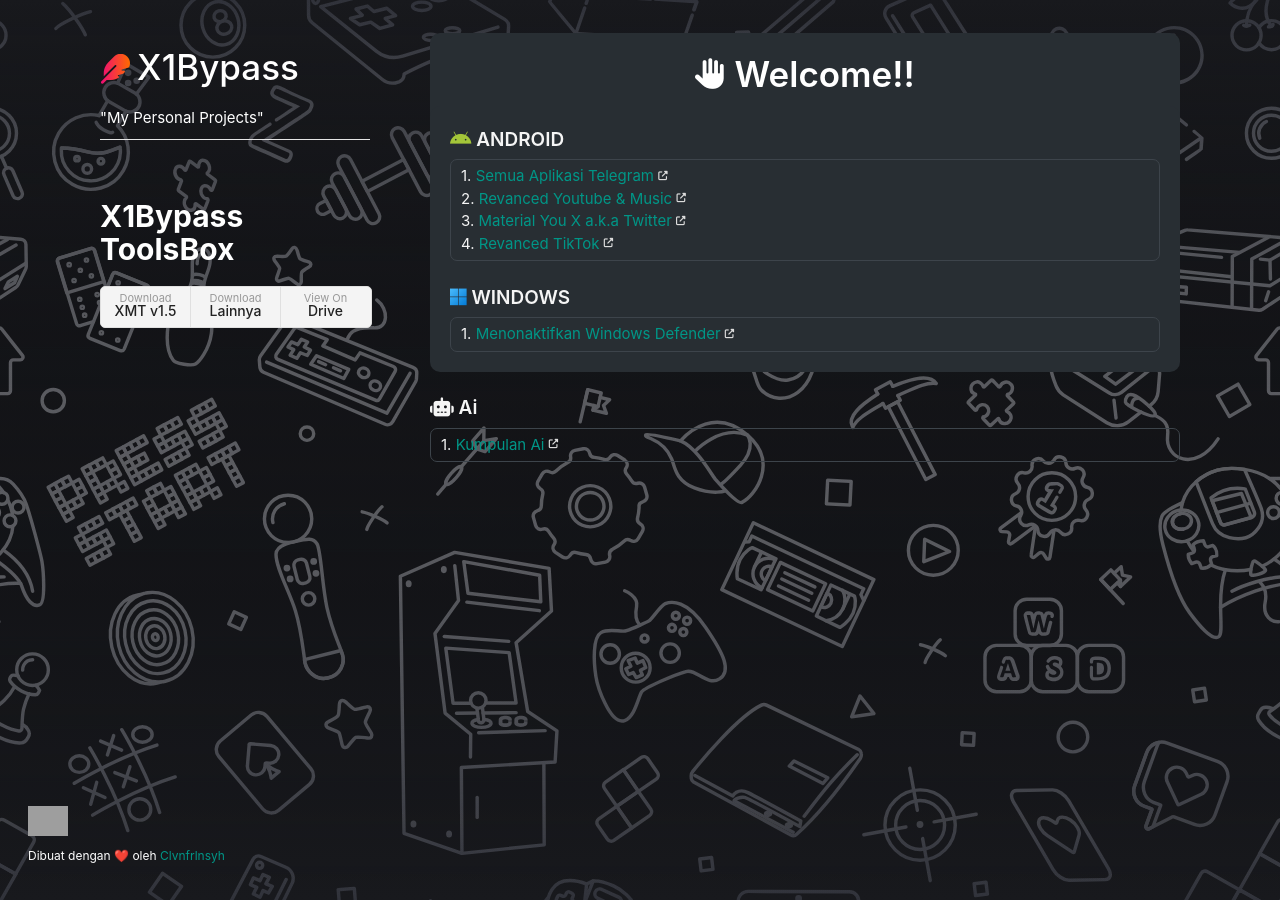
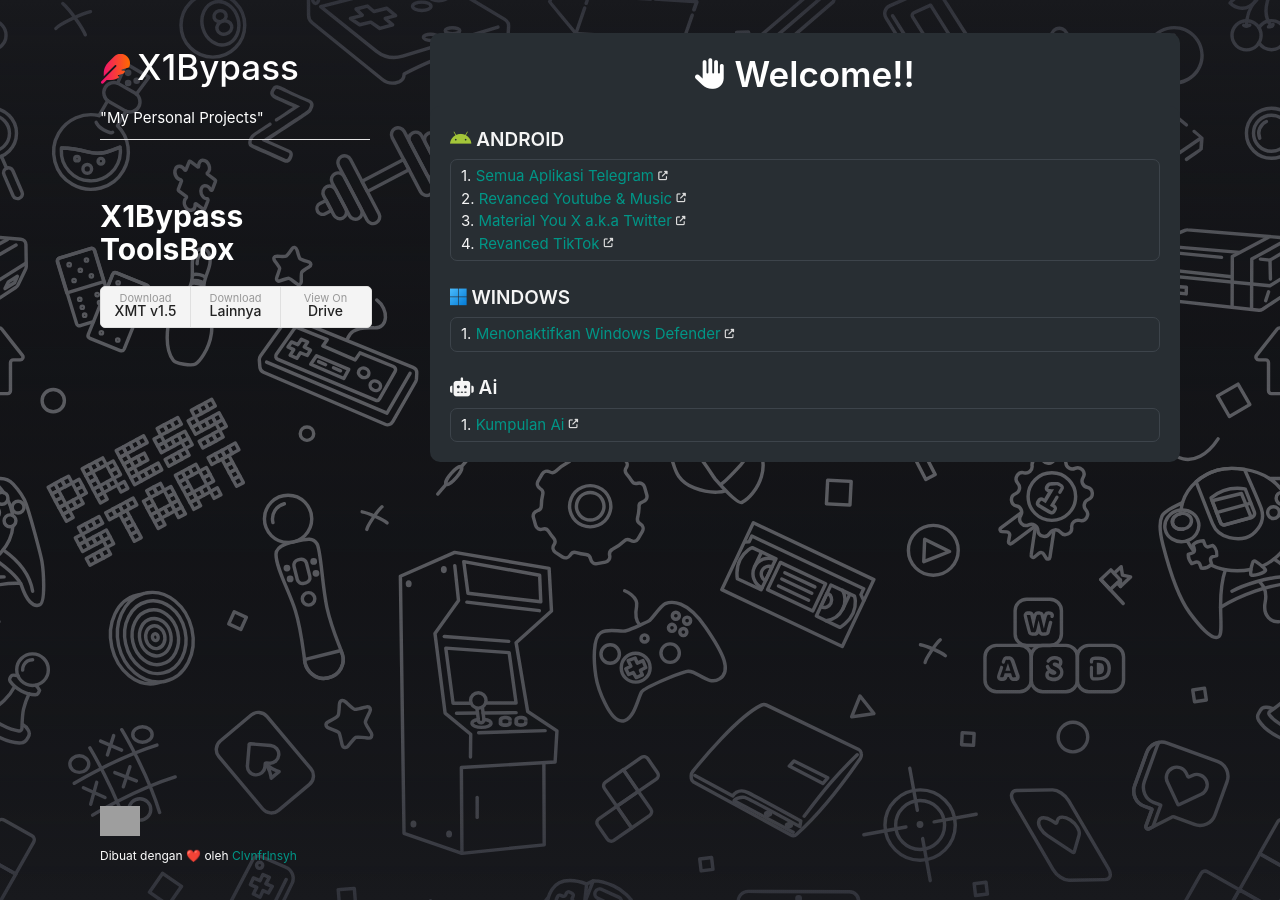
Before and after one commit to Unknown240/coba, a Jekyll site: the page built from index.html, in a window 1280 px wide. Built offline with Jekyll 4.4.1, drawn with Linux system fonts in a browser that asks for light colours; grey boxes are pictures that could not be loaded.

Commit message:
Update index.html

```diff
--- a/index.html
+++ b/index.html
@@ -17,7 +17,7 @@
   <div class="boxlink">
     1. <a href="{{ '/pages/windowsdefender.html' | relative_url }}">Menonaktifkan Windows Defender</a> <i class="fa-solid fa-up-right-from-square fa-2xs" style="color: #dcdcdc"></i>
   </div>
-   </div><br>
+   <br>
   <div class="menu-title"><i class="fa-solid fa-robot"></i> Ai</div>
   <div class="boxlink">
     1. <a href="{{ '#' | relative_url }}">Kumpulan Ai</a> <i class="fa-solid fa-up-right-from-square fa-2xs" style="color: #dcdcdc"></i>
```
